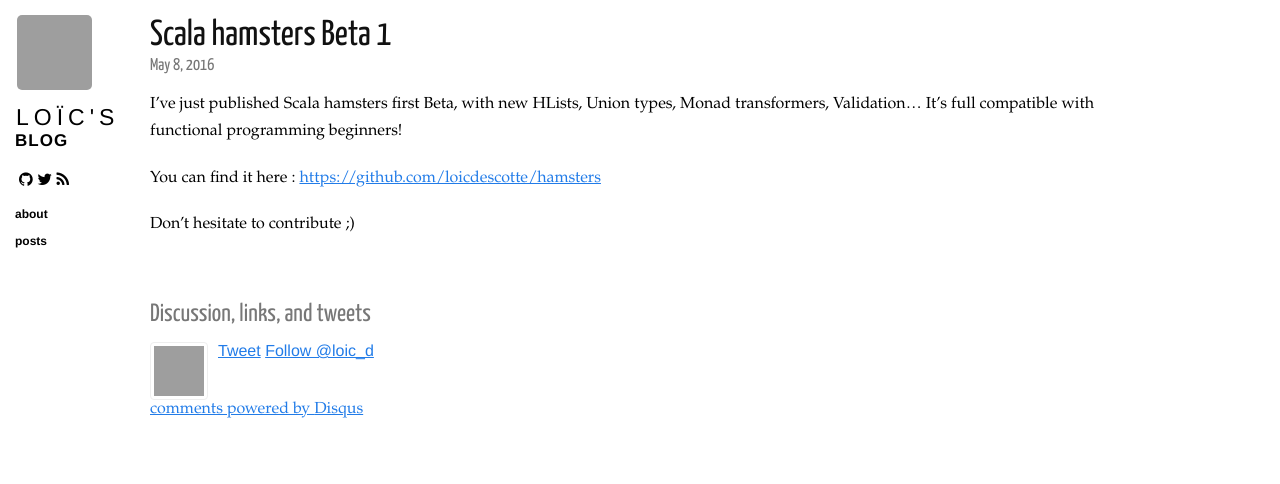
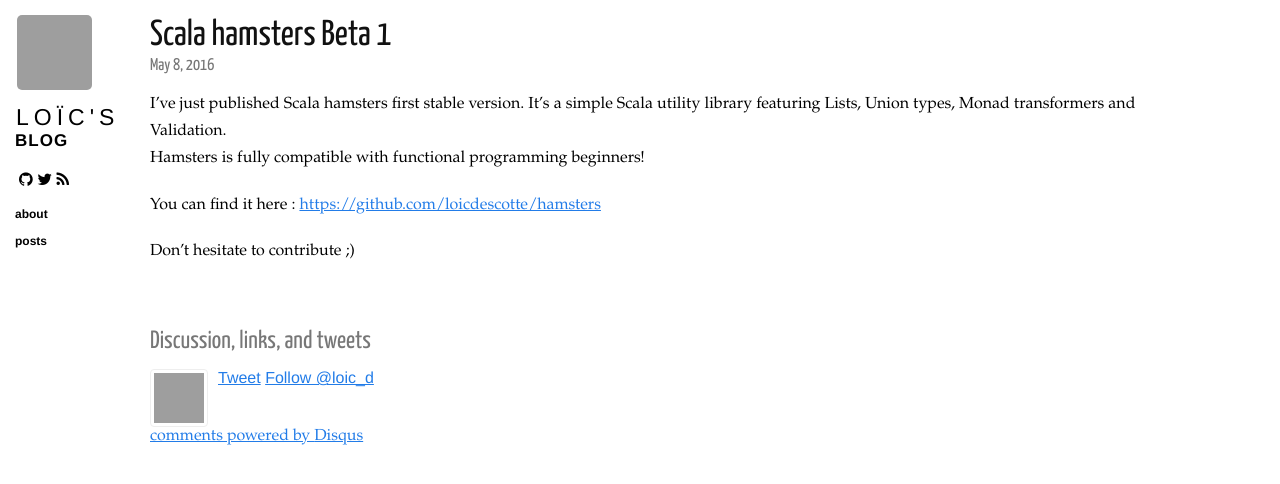
Before and after one commit to loicdescotte/loicdescotte.github.io, a Jekyll site: the page built from _posts/2016-05-08-scala-hamsters-1_0.md, in a window 1280 px wide, cut to the strip 0-484 px from the top of the page. Built offline with Jekyll 4.4.1, drawn with Linux system fonts in a browser that asks for light colours; nearby versions of some CDN libraries; comment, search, counter and statistics services are not loaded; grey boxes are pictures that could not be loaded.

Commit message:
Update 2016-05-08-scala-hamsters-1_0.md

```diff
--- a/_posts/2016-05-08-scala-hamsters-1_0.md
+++ b/_posts/2016-05-08-scala-hamsters-1_0.md
@@ -8,8 +8,8 @@ tags:
  - Beginners
 ---
 
-I've just published Scala hamsters first Beta, with new HLists, Union types, Monad transformers, Validation…
-It's full compatible with functional programming beginners!
+I've just published Scala hamsters first stable version. It's a simple Scala utility library featuring Lists, Union types, Monad transformers and Validation.
+Hamsters is fully compatible with functional programming beginners!
 
 You can find it here : [https://github.com/loicdescotte/hamsters](https://github.com/loicdescotte/hamsters)
 
```
